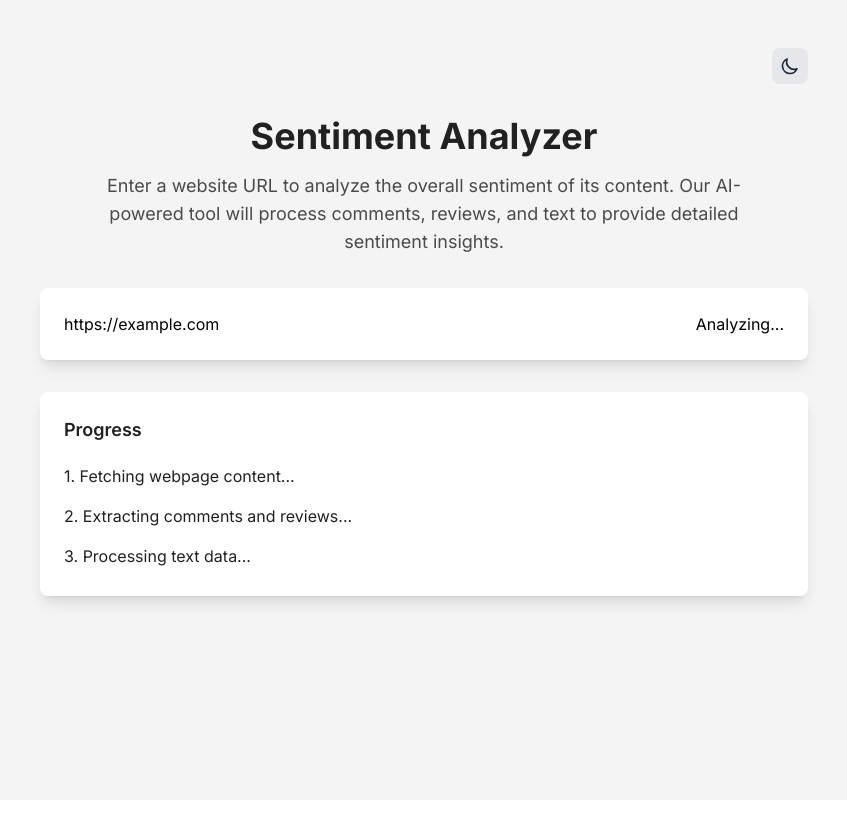
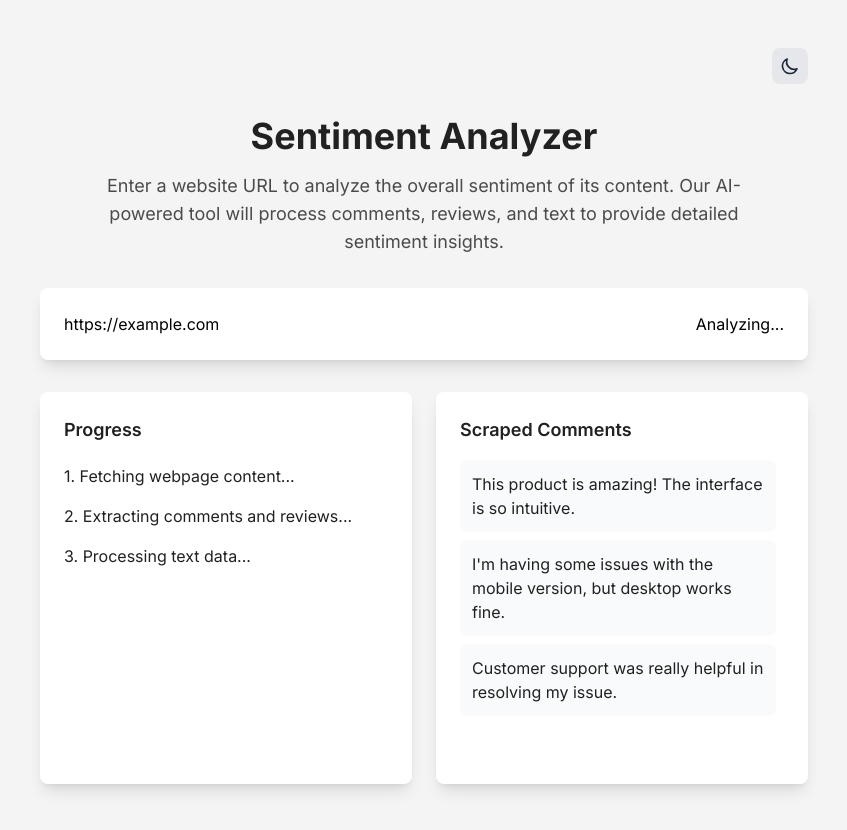
Before and after one commit to adilonam/next-sentiment, a Next.js app: page / in a window 1280 px wide. Both pictures are taken after typing "https://example.com" into the empty fields and a click on the button "Analyze Sentiment". Shown: the whole page, without its empty margins (216-1063 px from the left). Before the commit the page ends 800 px from the top, so only its background shows below. Built offline with nearby package versions, Linux system fonts and the light colour scheme.

Commit message:
mock comment show

```diff
--- a/app/page.tsx
+++ b/app/page.tsx
@@ -6,6 +6,7 @@ import { Header } from '../components/Header';
 import { URLInput } from '../components/URLInput';
 import { SentimentResults } from '../components/SentimentResults';
 import { ProgressLogs } from '../components/ProgressLogs';
+import { Comments } from '../components/Comments';
 import type { SentimentResult } from '../utils/sentiment';
 
 export default function Home() {
@@ -13,6 +14,7 @@ export default function Home() {
   const [isLoading, setIsLoading] = useState(false);
   const [result, setResult] = useState<SentimentResult | null>(null);
   const [logs, setLogs] = useState<string[]>([]);
+  const [comments, setComments] = useState<string[]>([]);
   const [mounted, setMounted] = useState(false);
 
   useEffect(() => {
@@ -28,12 +30,28 @@ export default function Home() {
     setIsLoading(true);
     setResult(null);
     setLogs([]);
+    setComments([]);
 
     // Mock analysis process with simulated delays
     addLog('1. Fetching webpage content...');
     await new Promise(resolve => setTimeout(resolve, 1000));
 
     addLog('2. Extracting comments and reviews...');
+    const mockComments = [
+      "This product is amazing! The interface is so intuitive.",
+      "I'm having some issues with the mobile version, but desktop works fine.",
+      "Customer support was really helpful in resolving my issue.",
+      "Not what I expected. The features are limited.",
+      "Great improvement from the previous version!",
+      "Would be better with dark mode support.",
+      "Been using this for 6 months, very satisfied.",
+      "The new update broke some functionality.",
+      "Best tool I've used for this purpose.",
+      "A bit expensive but worth the investment.",
+      "The documentation could be clearer.",
+      "Really impressed with the performance."
+    ];
+    setComments(mockComments);
     await new Promise(resolve => setTimeout(resolve, 1500));
 
     addLog('3. Processing text data...');
@@ -78,8 +96,14 @@ export default function Home() {
           />
         </div>
 
-        <div className="bg-white dark:bg-gray-800 rounded-lg shadow-lg p-6">
-          <ProgressLogs logs={logs} />
+        <div className="grid grid-cols-1 md:grid-cols-2 gap-6">
+          <div className="bg-white dark:bg-gray-800 rounded-lg shadow-lg p-6">
+            <ProgressLogs logs={logs} />
+          </div>
+
+          {comments.length > 0 && (
+            <Comments comments={comments} />
+          )}
         </div>
 
         {result && (
--- /dev/null
+++ b/components/Comments.tsx
@@ -0,0 +1,39 @@
+import { useEffect, useState } from 'react';
+
+interface CommentsProps {
+  comments: string[];
+}
+
+export const Comments = ({ comments }: CommentsProps) => {
+  const [visibleComments, setVisibleComments] = useState<string[]>([]);
+
+  useEffect(() => {
+    // Reset visible comments when new comments array is received
+    setVisibleComments([]);
+
+    // Add comments one by one with a delay
+    comments.forEach((comment, index) => {
+      setTimeout(() => {
+        setVisibleComments(prev => [...prev, comment]);
+      }, index * 800); // 800ms delay between each comment
+    });
+  }, [comments]);
+
+  return (
+    <div className="bg-white dark:bg-gray-800 rounded-lg shadow-lg p-6">
+      <h3 className="text-lg font-semibold text-sentiment-text dark:text-white mb-4">
+        Scraped Comments
+      </h3>
+      <div className="space-y-2 h-[300px] overflow-y-auto pr-2">
+        {visibleComments.map((comment, index) => (
+          <div
+            key={index}
+            className="text-sentiment-text dark:text-gray-300 p-3 bg-gray-50 dark:bg-gray-700 rounded-lg animate-fade-in"
+          >
+            {comment}
+          </div>
+        ))}
+      </div>
+    </div>
+  );
+};
```
